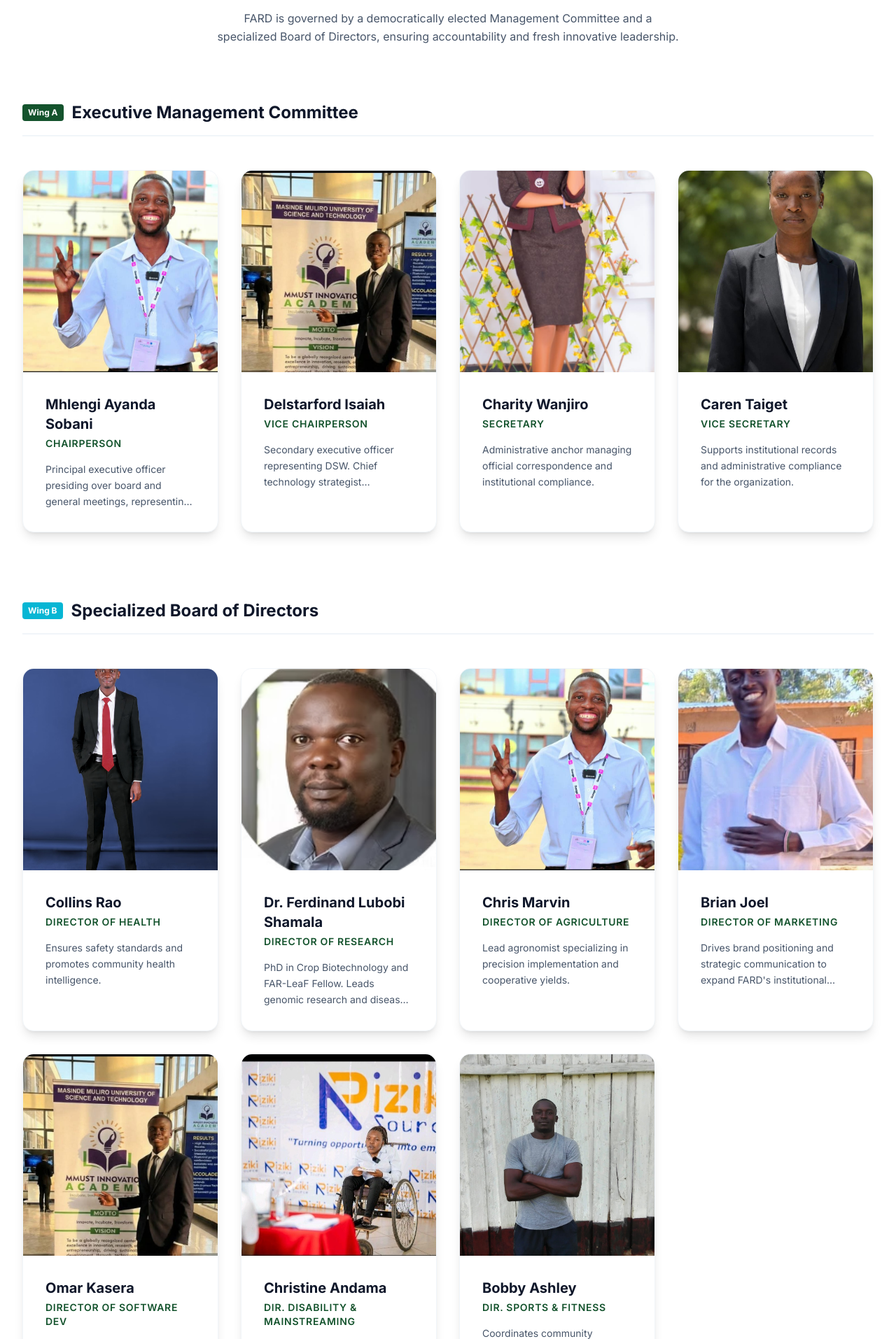
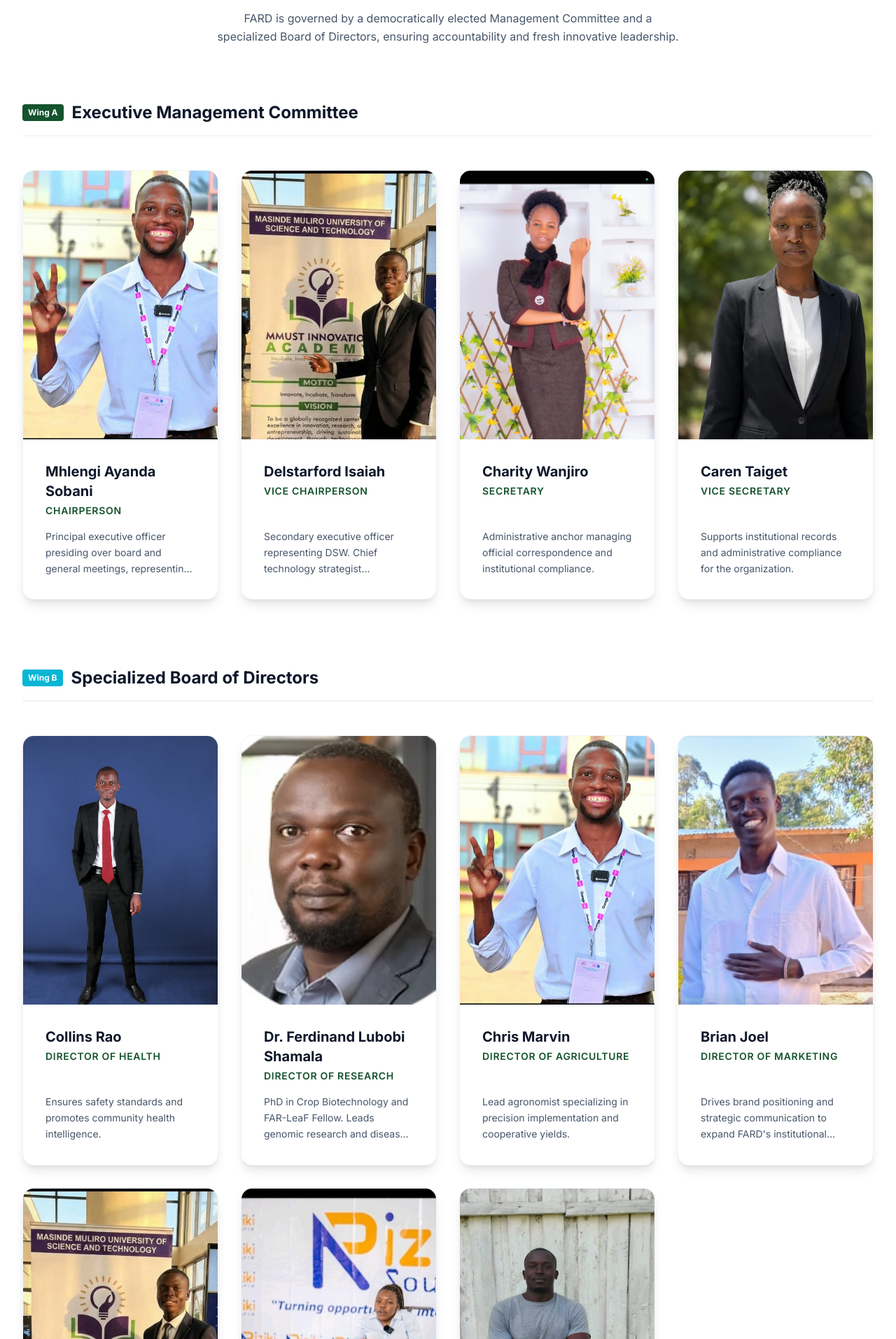
Before and after one commit to delstarford123/FARD-WEBSITE, a Flask app: page /about in a window 1280 px wide. Shown: the part 3911-5825 px from the top of the page at 70% size. Run offline with Flask 3, Linux system fonts and the light colour scheme; some libraries are stand-ins or nearby versions.

Commit message:
Update leadership images for Martin and Mhlengi, and optimize portrait framing for better face visibility

```diff
--- a/templates/components/_leadership_card.html
+++ b/templates/components/_leadership_card.html
@@ -1,10 +1,10 @@
 {% macro leadership_card(name, role, bio, image_url, linkedin='#') %}
-<div class="group bg-white rounded-2xl overflow-hidden border border-slate-100 shadow-lg hover:shadow-xl transition-all duration-500 transform hover:-translate-y-2">
+<div class="group bg-white rounded-2xl overflow-hidden border border-slate-100 shadow-lg hover:shadow-xl transition-all duration-500 transform hover:-translate-y-2 flex flex-col h-full">
     <!-- Image Container -->
-    <div class="relative h-72 overflow-hidden">
+    <div class="relative h-96 overflow-hidden shrink-0">
         <img src="{{ image_url }}"
              alt="Portrait of {{ name }}, {{ role }} at FARD"
-             class="w-full h-full object-cover transition-transform duration-700 group-hover:scale-110"
+             class="w-full h-full object-cover object-top transition-transform duration-700 group-hover:scale-110"
              loading="lazy">
         <div class="absolute inset-0 bg-gradient-to-t from-forest/80 via-transparent to-transparent opacity-0 group-hover:opacity-100 transition-opacity duration-500 flex items-end p-6">
             <a href="{{ linkedin }}" target="_blank" rel="noopener noreferrer" class="bg-tech p-2 rounded-full text-white hover:bg-tech/80 transition-colors shadow-lg" aria-label="{{ name }}'s LinkedIn Profile">
@@ -14,10 +14,10 @@
     </div>
 
     <!-- Content -->
-    <div class="p-8">
+    <div class="p-8 flex-grow flex flex-col">
         <h3 class="text-slate-900 font-bold text-xl mb-1 group-hover:text-forest transition-colors">{{ name }}</h3>
         <p class="text-forest font-semibold text-sm uppercase tracking-wider mb-4">{{ role }}</p>
-        <p class="text-slate-600 text-sm leading-relaxed line-clamp-3 group-hover:line-clamp-none transition-all duration-500">
+        <p class="text-slate-600 text-sm leading-relaxed line-clamp-3 group-hover:line-clamp-none transition-all duration-500 mt-auto">
             {{ bio }}
         </p>
     </div>
--- a/templates/pages/about.html
+++ b/templates/pages/about.html
@@ -298,7 +298,7 @@
             </h4>
             <div class="grid grid-cols-1 md:grid-cols-2 lg:grid-cols-4 gap-8">
                 {{ leadership_card("Ken Miller", "Wing C Member", "Dedicated to grassroots mobilization and community-led initiatives within the FARD framework.", url_for('static', filename='images/team/Ken Miller.jpeg')) }}
-                {{ leadership_card("Martin", "Data Analyst & Statistician", "Leverages data science to quantify community impact and optimize agricultural intelligence outputs.", url_for('static', filename='images/team/founder1.jpeg')) }}
+                {{ leadership_card("Martin", "Data Analyst & Statistician", "Leverages data science to quantify community impact and optimize agricultural intelligence outputs.", url_for('static', filename='images/team/Martin.jpeg')) }}
             </div>
         </div>
     </div>
@@ -322,3 +322,4 @@
     </div>
 </section>
 {% endblock %}
+ endblock %}
```
